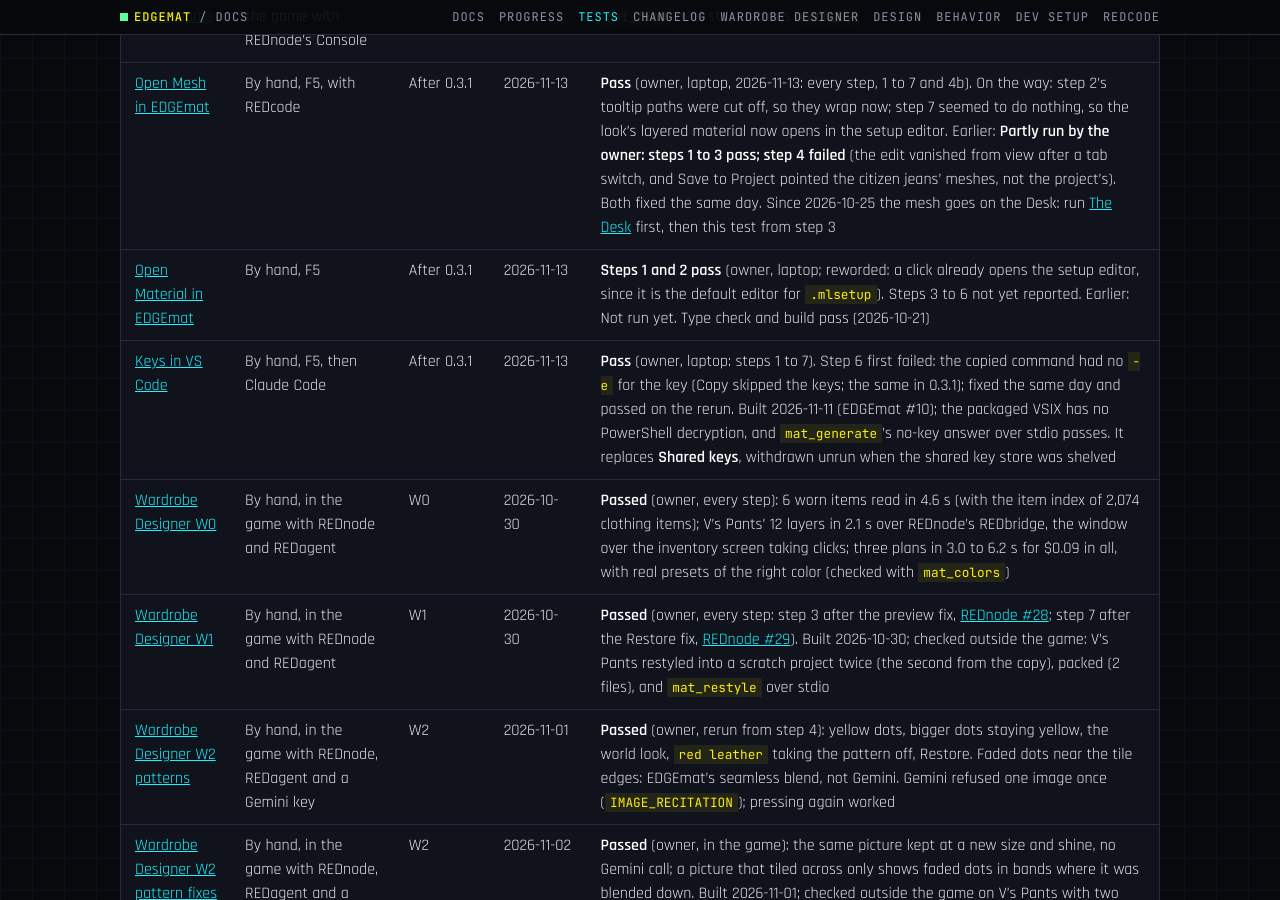
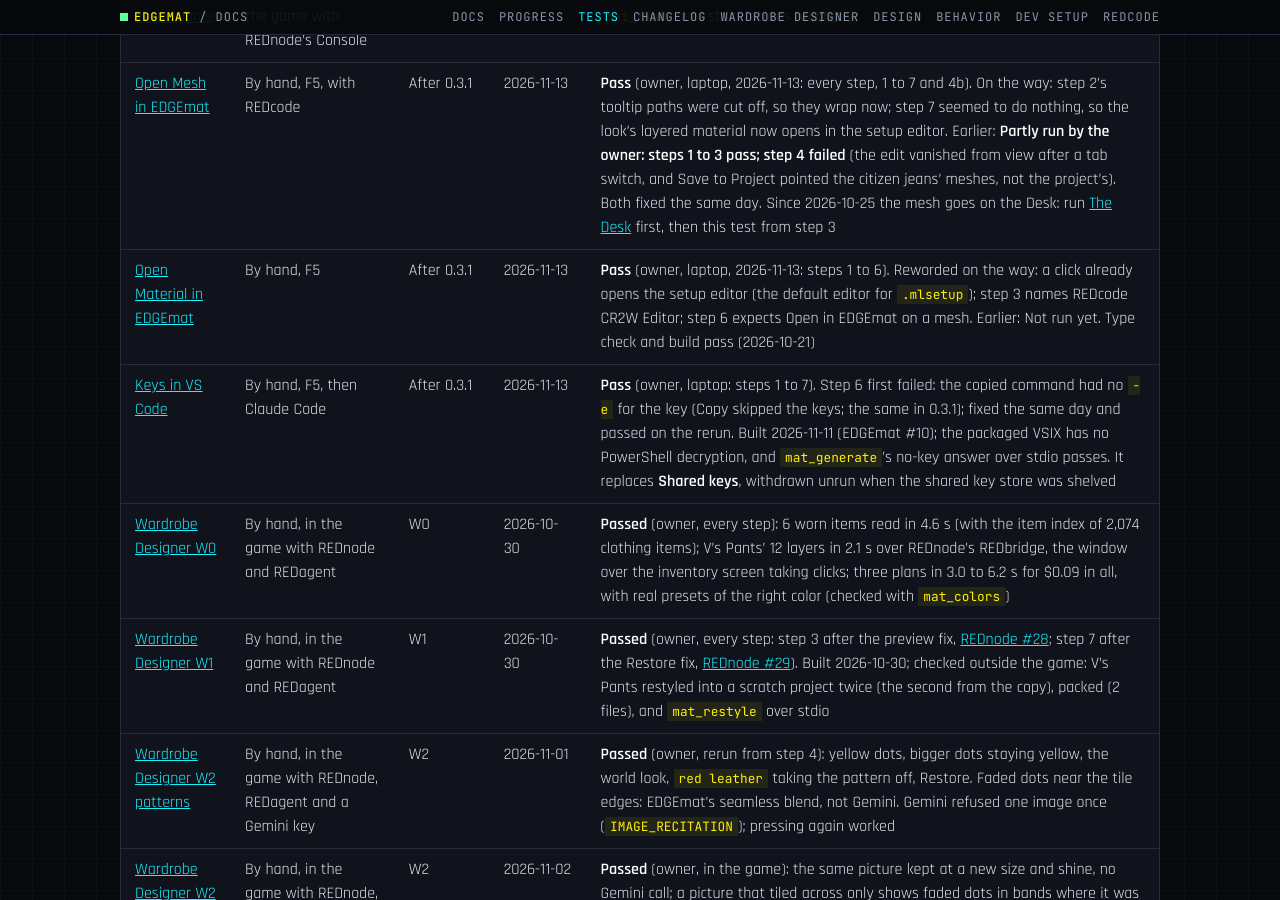
Before and after one commit to Edgemodders/EDGEmat, a Jekyll site: the page built from docs/testing.md, in a window 1280 px wide and 900 px high, scrolled down 3494 px. Built offline with Jekyll 4.4.1, drawn with Linux system fonts in a browser that asks for light colours; our own code applies the rules of GitHub Pages for plain Markdown files.

Commit message:
Tests: Open Material in EDGEmat passed, steps 1 to 6 (owner, laptop)
Co-Authored-By: Claude Opus 5.5 <noreply@anthropic.com>

```diff
--- a/docs/testing.md
+++ b/docs/testing.md
@@ -32,7 +32,7 @@ Last updated 2026-10-26.
 | [Microblends and worn looks](#microblends-and-worn-looks) | By hand, F5, with REDcode | After 0.3.1 | 2026-11-13 | **Pass** (owner, laptop: steps 1 to 7; step 1 reworded to use Game Assets' Filter, not its Search pick list, which cannot be right-clicked). Earlier: **Steps 2 to 6 passed (owner, 2026-10-27).** Step 1 opened the look **green** (worn by 1 item, and before **leather** in the mesh), not **leather**: the Desk took the first look any item wears. Changed the same day to the look the most items wear, and Find got a **+** (Add to Desk) on each mesh: rerun step 1, and step 7 (new). The smoke test checks the slim-fits' leather shares (base 87%, denim with lint 0.5%, piping 6.7%) |
 | [Which item: In the game](#which-item-in-the-game) | By hand, F5, then in the game with REDnode's Console | After 0.3.1 | | Not run yet. Built 2026-10-26; the smoke test checks the lookup on the slim-fits, and `mat_find` over stdio returns `worn_by` |
 | [Open Mesh in EDGEmat](#open-mesh-in-edgemat) | By hand, F5, with REDcode | After 0.3.1 | 2026-11-13 | **Pass** (owner, laptop, 2026-11-13: every step, 1 to 7 and 4b). On the way: step 2's tooltip paths were cut off, so they wrap now; step 7 seemed to do nothing, so the look's layered material now opens in the setup editor. Earlier: **Partly run by the owner: steps 1 to 3 pass; step 4 failed** (the edit vanished from view after a tab switch, and Save to Project pointed the citizen jeans' meshes, not the project's). Both fixed the same day. Since 2026-10-25 the mesh goes on the Desk: run [The Desk](#the-desk) first, then this test from step 3 |
-| [Open Material in EDGEmat](#open-material-in-edgemat) | By hand, F5 | After 0.3.1 | 2026-11-13 | **Steps 1 and 2 pass** (owner, laptop; reworded: a click already opens the setup editor, since it is the default editor for `.mlsetup`). Steps 3 to 6 not yet reported. Earlier: Not run yet. Type check and build pass (2026-10-21) |
+| [Open Material in EDGEmat](#open-material-in-edgemat) | By hand, F5 | After 0.3.1 | 2026-11-13 | **Pass** (owner, laptop, 2026-11-13: steps 1 to 6). Reworded on the way: a click already opens the setup editor (the default editor for `.mlsetup`); step 3 names REDcode CR2W Editor; step 6 expects Open in EDGEmat on a mesh. Earlier: Not run yet. Type check and build pass (2026-10-21) |
 | [Keys in VS Code](#keys-in-vs-code) | By hand, F5, then Claude Code | After 0.3.1 | 2026-11-13 | **Pass** (owner, laptop: steps 1 to 7). Step 6 first failed: the copied command had no `-e` for the key (Copy skipped the keys; the same in 0.3.1); fixed the same day and passed on the rerun. Built 2026-11-11 (EDGEmat #10); the packaged VSIX has no PowerShell decryption, and `mat_generate`'s no-key answer over stdio passes. It replaces **Shared keys**, withdrawn unrun when the shared key store was shelved |
 | [Wardrobe Designer W0](#wardrobe-designer-w0) | By hand, in the game with REDnode and REDagent | W0 | 2026-10-30 | **Passed** (owner, every step): 6 worn items read in 4.6 s (with the item index of 2,074 clothing items); V's Pants' 12 layers in 2.1 s over REDnode's REDbridge, the window over the inventory screen taking clicks; three plans in 3.0 to 6.2 s for $0.09 in all, with real presets of the right color (checked with `mat_colors`) |
 | [Wardrobe Designer W1](#wardrobe-designer-w1) | By hand, in the game with REDnode and REDagent | W1 | 2026-10-30 | **Passed** (owner, every step: step 3 after the preview fix, [REDnode #28](https://github.com/Edgemodders/REDnode/issues/28); step 7 after the Restore fix, [REDnode #29](https://github.com/Edgemodders/REDnode/issues/29)). Built 2026-10-30; checked outside the game: V's Pants restyled into a scratch project twice (the second from the copy), packed (2 files), and `mat_restyle` over stdio |
```
Also changed, not shown: docs/progress.md (+1 -0 lines).
